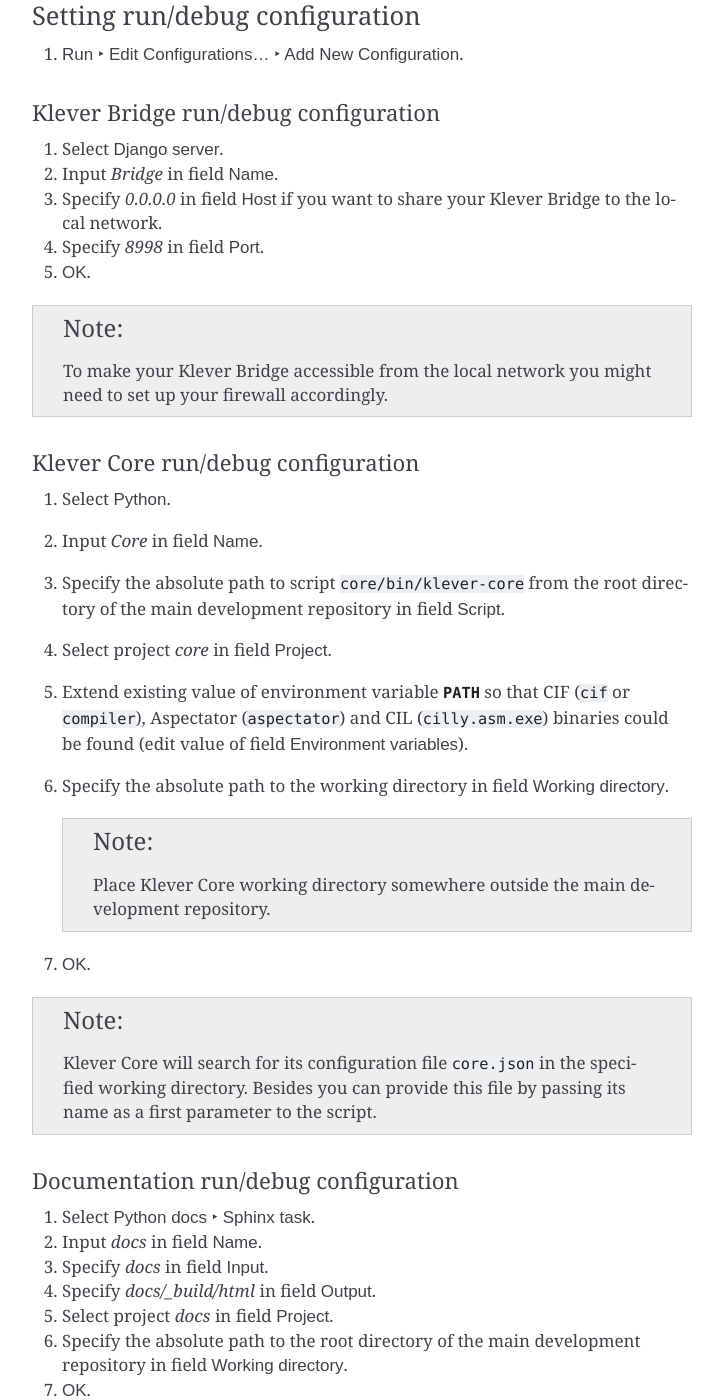
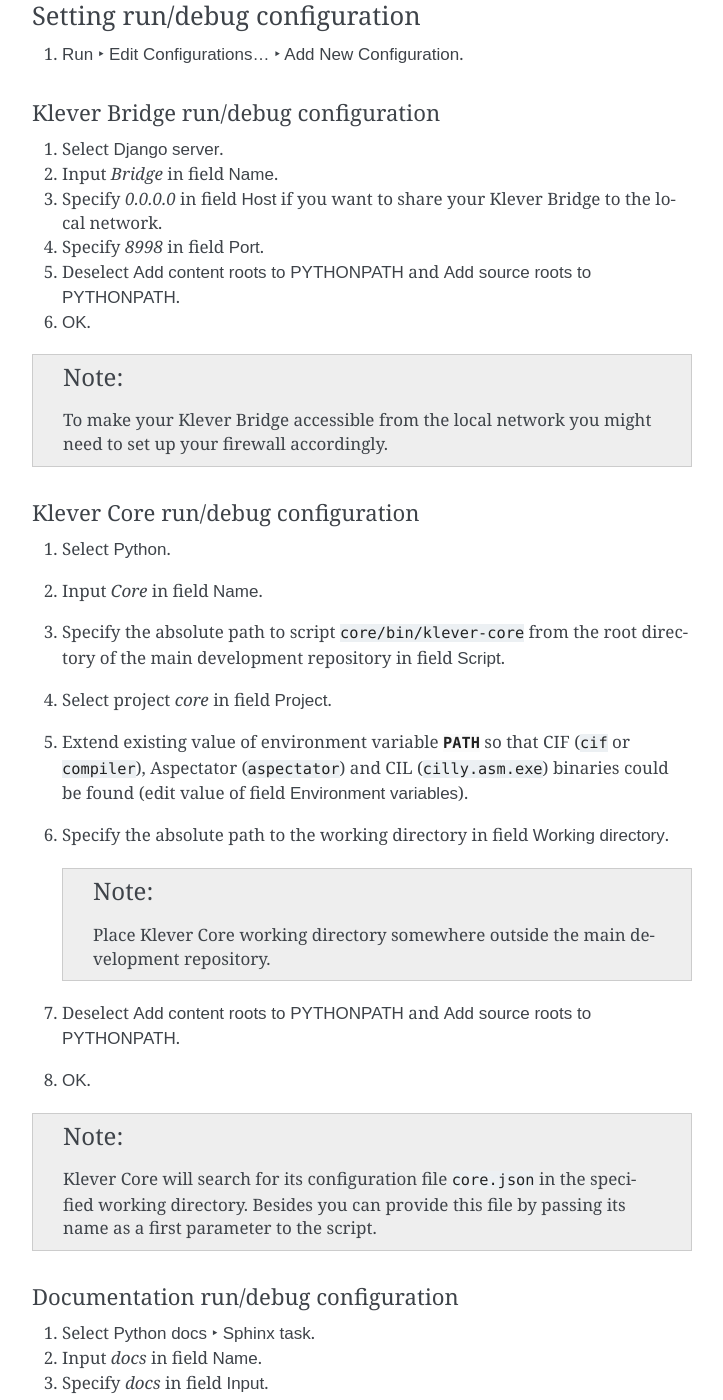
Before and after one commit to ldv-klever/klever, a Sphinx documentation site: the page built from docs/dev.rst, in a window 1280 px wide and 1400 px high, scrolled down 4133 px. Shown: the whole window, without its empty margins (388-1111 px from the left). Built offline with Sphinx 7.4.7, drawn with Linux system fonts in a browser that asks for light colours; some of the changed text lies outside the part shown.

Commit message:
Do not rely on PYTHONPATH specified by PyCharm
Otherwise one can develop scripts without extending search paths properly.

```diff
--- a/docs/dev.rst
+++ b/docs/dev.rst
@@ -151,6 +151,7 @@
 #. Input *Bridge* in field :guilabel:`Name`.
 #. Specify *0.0.0.0* in field :guilabel:`Host` if you want to share your Klever Bridge to the local network.
 #. Specify *8998* in field :guilabel:`Port`.
+#. Deselect :guilabel:`Add content roots to PYTHONPATH` and :guilabel:`Add source roots to PYTHONPATH`.
 #. :menuselection:`OK`.
 
 .. note:: To make your Klever Bridge accessible from the local network you might need to set up your firewall
@@ -171,6 +172,7 @@
 
    .. note:: Place Klever Core working directory somewhere outside the main development repository.
 
+#. Deselect :guilabel:`Add content roots to PYTHONPATH` and :guilabel:`Add source roots to PYTHONPATH`.
 #. :menuselection:`OK`.
 
 .. note:: Klever Core will search for its configuration file :file:`core.json` in the specified working directory.
@@ -186,6 +188,7 @@
 #. Select project *docs* in field :guilabel:`Project`.
 #. Specify the absolute path to the root directory of the main development repository in field
    :guilabel:`Working directory`.
+#. Deselect :guilabel:`Add content roots to PYTHONPATH` and :guilabel:`Add source roots to PYTHONPATH`.
 #. :menuselection:`OK`.
 
 Additional documentation
```
